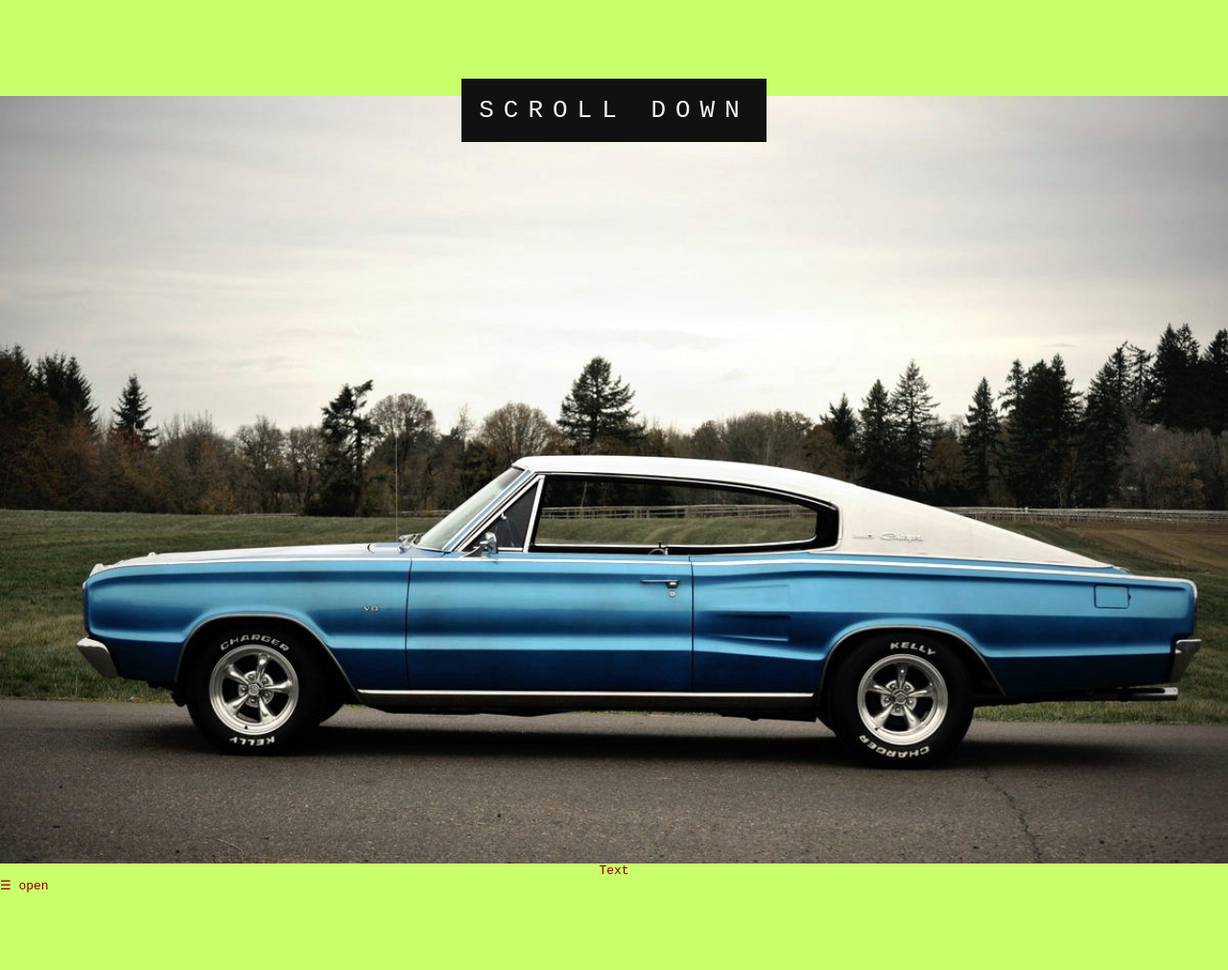
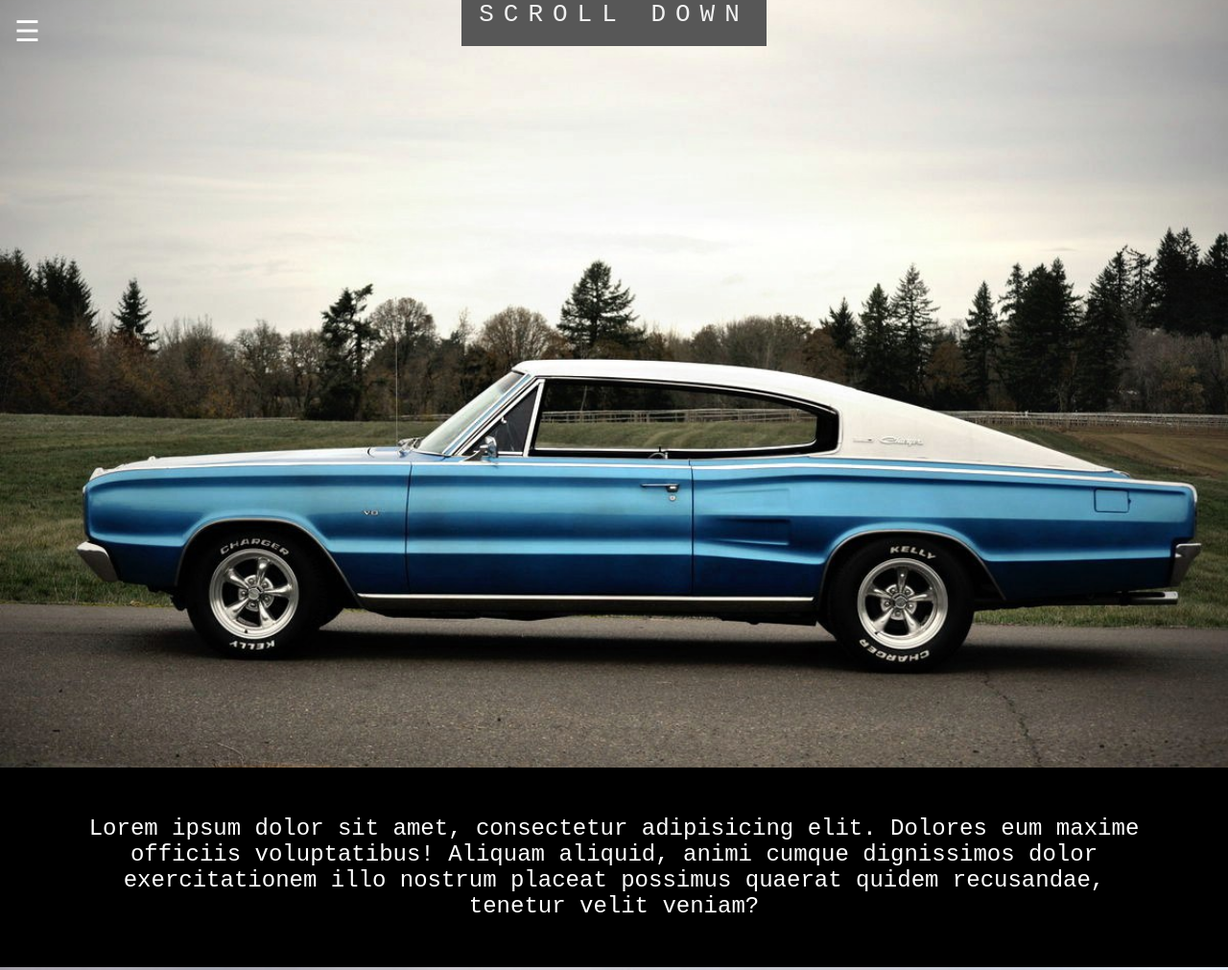
Before and after one commit to CatFi8h/dev, a plain HTML site: page src/lgiSite/index.html in a window 1280 px wide. Shown: the top 1011 px of the page at 96% size. Before the commit the page ends 931 px from the top, so only its background shows below. Drawn offline with Linux system fonts and the light colour scheme.

Commit message:
added image-2, fixed span as pop up menu

```diff
--- a/src/lgiSite/asserts/functions.js
+++ b/src/lgiSite/asserts/functions.js
@@ -1,7 +1,7 @@
 function openNav() {
-    document.getElementById("myNav").style.height = 100%;
+    document.getElementById("myNav").style.height = "100%";
 }
 
 function closeNav() {
-    document.getElementById("myNav").style.height = 0%;
+    document.getElementById("myNav").style.height = "0%";
 }
--- a/src/lgiSite/asserts/styles/style.css
+++ b/src/lgiSite/asserts/styles/style.css
@@ -1,10 +1,10 @@
 body {
-    background-color: #c9ff6a;
+    background-color: #000000;
     height: 100%;
     font-family: Monospace;
-    color: darkred;
+    color: white;
     margin: 0;
-    margin-top: 100px;
+    /*margin-top: 100px;*/
 }
 
 .overlay {
@@ -50,8 +50,35 @@ body {
     font-size: 60px;
 }
 
-.paralax {
-    background-image: url(image.jpg);
+.bgimg-1 {
+    background-image: url(image-1.jpg);
+    height: 100%;
+    background-attachment: fixed;
+    background-position: center;
+    background-repeat: no-repeat;
+    background-size: cover;
+}
+
+.modal{
+    position: fixed;
+    padding: 15px;
+}
+
+.modal_content {
+    overflow: auto;
+    text-align: end;
+}
+
+.about {
+    background-color: black;
+    text-align: center;
+    padding: 50px 90px;
+    color: white;
+    font-size: 24px;
+}
+
+.bgimg-2 {
+    background-image: url(image-2.png);
     height: 100%;
     background-attachment: fixed;
     background-position: center;
@@ -60,7 +87,7 @@ body {
 }
 
 .caption span.border {
-    background-color: #111;
+    background-color: #575757;
     color: #f1f1f1;
     padding: 18px;
     font-size: 26px;
--- a/src/lgiSite/index.html
+++ b/src/lgiSite/index.html
@@ -14,25 +14,39 @@
             <a href="about.html">about</a>
             <a href="ourTeam.html">our team</a>
             <a href="ourWorks.html">portfolio</a>
-
-
         </div>
 
     </div>
 </header>
+<div class="modal">
+    <div class="modal_content">
+        <span style="font-size:30px;cursor:pointer;padding-right: 10px" onclick="openNav()">&#9776;</span>
 
-<div class = "paralax">
+    </div>
+</div>
+<div class="bgimg-1">
 
     <div class="caption">
         <span class="border">SCROLL DOWN</span>
     </div>
+
 </div>
+
+<div class="about">
+    Lorem ipsum dolor sit amet, consectetur adipisicing elit. Dolores eum maxime officiis voluptatibus! Aliquam aliquid,
+    animi cumque dignissimos dolor exercitationem illo nostrum placeat possimus quaerat quidem recusandae, tenetur velit
+    veniam?
+
+</div>
+
+<div class="bgimg-2">
+
+</div>
+
 
 <div align="center">Text</div>
 
 
-<span onclick="openNav()">☰ open</span>
-
 <script src="asserts/functions.js" type="text/javascript"></script>
 </body>
 </html>
```
Also changed, not shown: src/lgiSite/asserts/styles/image-1.jpg (renamed from src/lgiSite/asserts/styles/image.jpg), src/lgiSite/asserts/styles/image-2.png (added).
